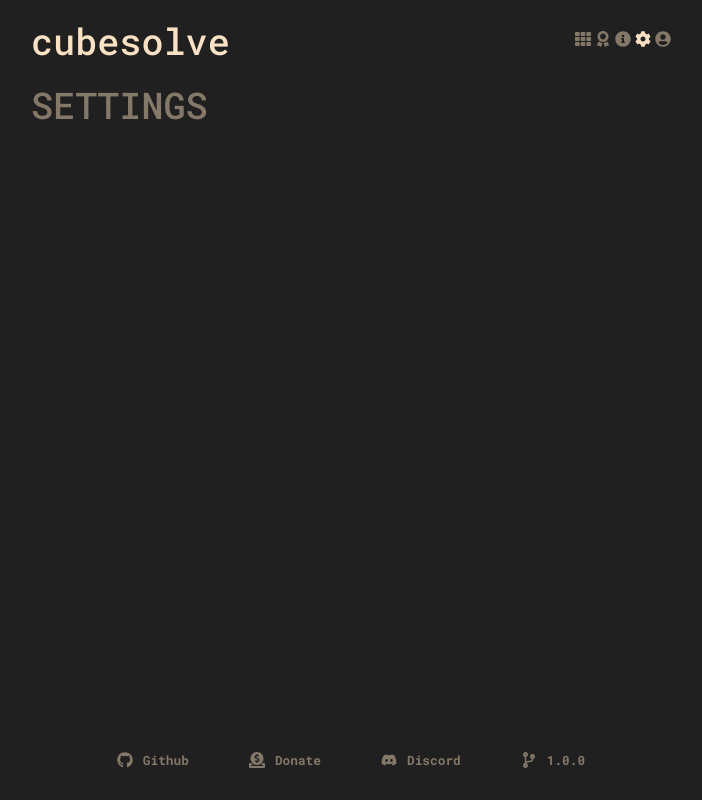
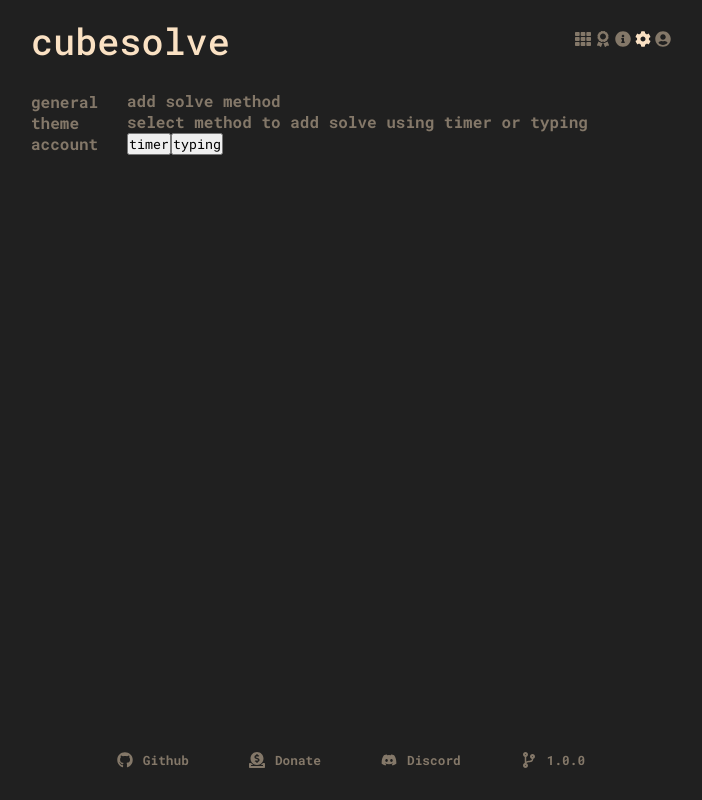
Before and after one commit to somkumarav/cube-solves-TS, a React (Create React App) app: page /settings in a window 1280 px wide. Shown: the whole page, without its empty margins (289-991 px from the left). Built offline with nearby package versions, Linux system fonts and the light colour scheme.

Commit message:
added settings

```diff
--- a/src/pages/Settings.tsx
+++ b/src/pages/Settings.tsx
@@ -1,12 +1,78 @@
+import { useState } from 'react';
+
 interface Props {}
 
+// interface SettingsOptions {
+//   name: string;
+//   displayMessage: string;
+//   options: string[];
+//   function: () => void;
+//   category: '' | 'general' | 'theme';
+// }
+
 export const Settings: React.FC<Props> = () => {
+  const [addSolve, setAddSolve] = useState<'timer' | 'typing'>('timer');
+
   return (
     <div className="Settings container">
-      <h1>SETTINGS</h1>
+      <div className="settings-left">
+        <div className="settings-left-item">
+          <h3>general</h3>
+        </div>
+        <div className="settings-left-item">
+          <h3>theme</h3>
+        </div>
+        <div className="settings-left-item">
+          <h3>account</h3>
+        </div>
+      </div>
+
+      {/* settings-right */}
+      <div className="settings-right">
+        <div className="settings-right-item">
+          <div className="settings-right-item-left">
+            <h3 className="settings-right-item-name">add solve method</h3>
+            <h3 className="settings-right-item-message">
+              select method to add solve using timer or typing
+            </h3>
+          </div>
+          <div className="settings-right-item-right">
+            <button
+              onClick={() => {
+                setAddSolve('timer');
+              }}
+            >
+              timer
+            </button>
+            <button
+              onClick={() => {
+                setAddSolve('typing');
+              }}
+            >
+              typing
+            </button>
+          </div>
+        </div>
+      </div>
     </div>
   );
 };
 
 // SETTINGS
 // addSolve -typing -toggle it always or not
+
+// const settingsOptions = [
+//   {
+//     name: 'add solve method',
+//     displayMessage: 'select default method to add solve',
+//     options: ['timer', 'manual input'],
+//     category: 'general',
+//   },
+//   {
+//     name: 'stick manual input',
+//     displayMessage:
+//       'manual input modal will not dissaper after ever solve if turned on',
+//     options: ['on', 'off'],
+//     category: 'general',
+//   },
+// ];
--- a/src/sass/App.scss
+++ b/src/sass/App.scss
@@ -2,6 +2,7 @@
 @import 'Home';
 @import 'Leaderboard';
 @import 'About';
+@import 'settings';
 @import 'User';
 
 // APP
@@ -144,7 +145,7 @@
   }
 }
 
-// ADDSOLVE
+// ADD-SOLVE
 //===============
 .AddSolve {
   position: fixed;
--- /dev/null
+++ b/src/sass/_settings.scss
@@ -0,0 +1,16 @@
+.Settings {
+  display: flex;
+  justify-content: space-between;
+  align-items: center;
+
+  .settings-left {
+    width: 15%;
+  }
+  .settings-right {
+    width: 85%;
+
+    &-item {
+      margin: 10px 0px;
+    }
+  }
+}
```
